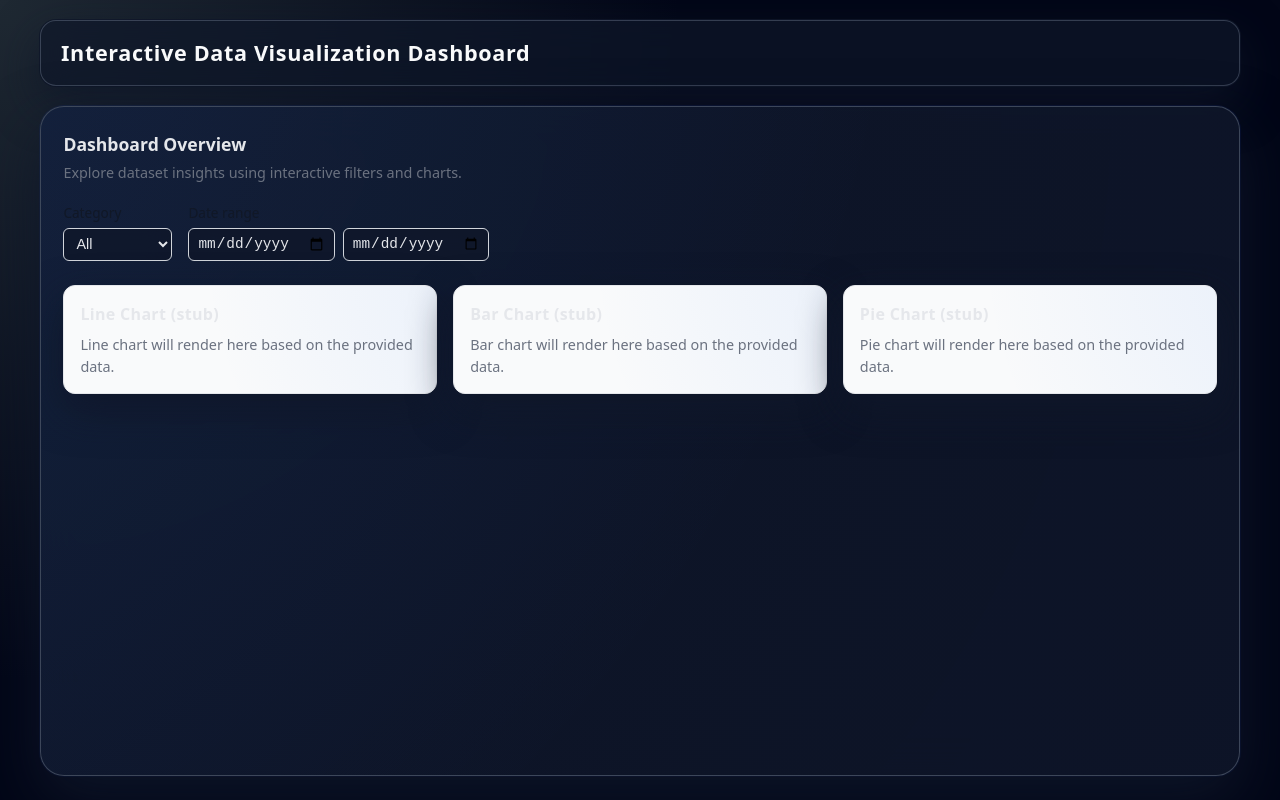
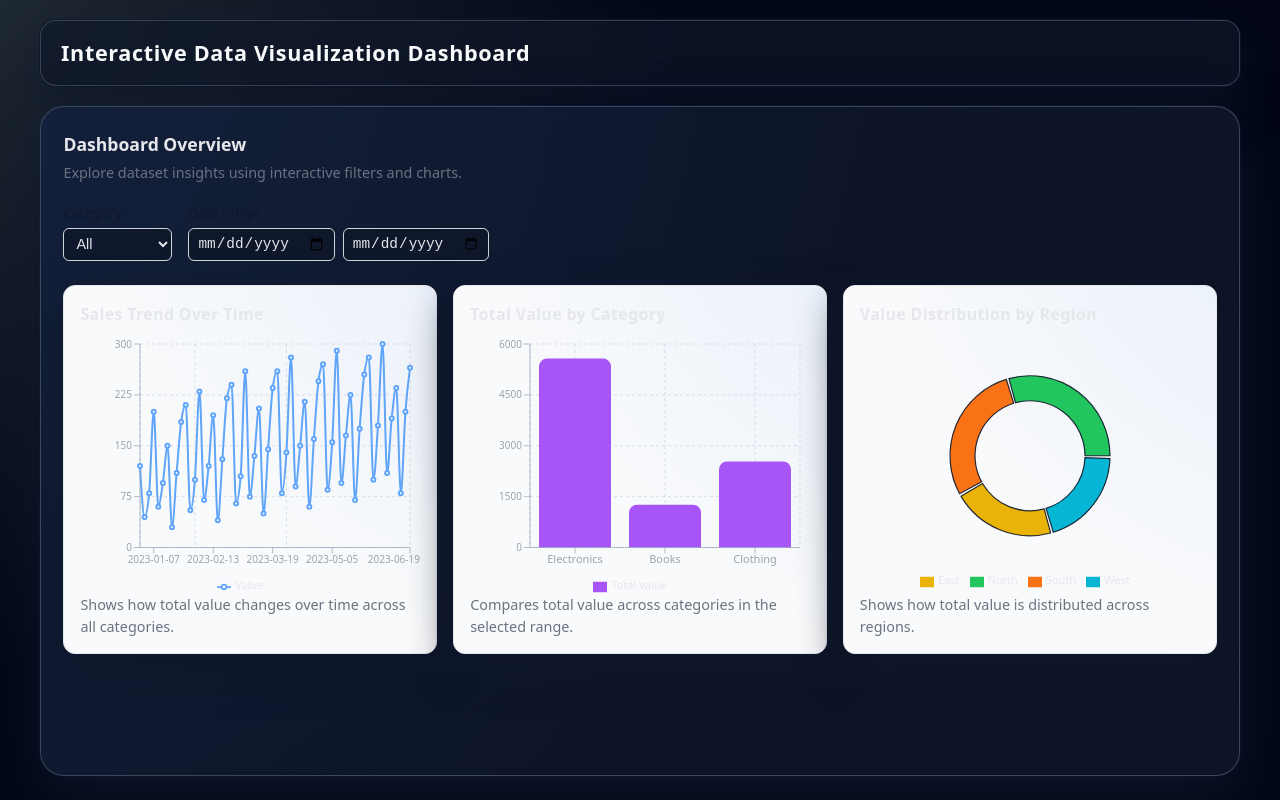
Before and after one commit to pavanisri-hub/interactive-data-viz-dashboard, a React (Vite) app: page / in a window 1280 px wide. Built offline with nearby package versions, Linux system fonts and the light colour scheme.

Commit message:
feat: render line, bar, and pie charts with mock data

```diff
--- a/src/components/Dashboard.jsx
+++ b/src/components/Dashboard.jsx
@@ -5,11 +5,12 @@ import PieChartComponent from './charts/PieChart.jsx';
 import CategoryFilter from './filters/CategoryFilter.jsx';
 import DateRangeFilter from './filters/DateRangeFilter.jsx';
 import LoadingSpinner from './common/LoadingSpinner.jsx';
+import mockData from '../data/mockData.json';
 
 function Dashboard() {
-  // Real state & data will come in later steps
   const isLoading = false;
   const error = null;
+  const data = mockData;
 
   return (
     <section
@@ -48,9 +49,9 @@ function Dashboard() {
           className="dashboard-charts"
           aria-label="Dashboard charts"
         >
-          <LineChartComponent data={[]} />
-          <BarChartComponent data={[]} />
-          <PieChartComponent data={[]} />
+          <LineChartComponent data={data} />
+          <BarChartComponent data={data} />
+          <PieChartComponent data={data} />
         </section>
       )}
     </section>
--- a/src/components/charts/BarChart.jsx
+++ b/src/components/charts/BarChart.jsx
@@ -1,14 +1,76 @@
-import React from 'react';
+import React, { useMemo } from 'react';
+import {
+  BarChart,
+  Bar,
+  XAxis,
+  YAxis,
+  CartesianGrid,
+  Tooltip,
+  Legend,
+  ResponsiveContainer
+} from 'recharts';
 
 function BarChartComponent({ data }) {
+  const aggregatedByCategory = useMemo(() => {
+    if (!Array.isArray(data)) return [];
+    const map = new Map();
+    data.forEach((item) => {
+      const current = map.get(item.category) ?? 0;
+      map.set(item.category, current + (Number(item.value) || 0));
+    });
+    return Array.from(map.entries()).map(([category, total]) => ({
+      category,
+      total
+    }));
+  }, [data]);
+
   return (
     <section
       className="chart-card"
-      aria-label="Bar chart"
+      aria-label="Total value per category bar chart"
     >
-      <h3 className="chart-title">Bar Chart (stub)</h3>
+      <h3 className="chart-title">Total Value by Category</h3>
+      <div
+        style={{ width: '100%', height: 260 }}
+        aria-hidden="true"
+      >
+        <ResponsiveContainer>
+          <BarChart data={aggregatedByCategory} margin={{ top: 10, right: 10, left: 0, bottom: 0 }}>
+            <CartesianGrid strokeDasharray="3 3" stroke="rgba(148,163,184,0.3)" />
+            <XAxis
+              dataKey="category"
+              tick={{ fontSize: 11, fill: '#9ca3af' }}
+              stroke="rgba(148,163,184,0.7)"
+            />
+            <YAxis
+              tick={{ fontSize: 10, fill: '#9ca3af' }}
+              stroke="rgba(148,163,184,0.7)"
+            />
+            <Tooltip
+              contentStyle={{
+                backgroundColor: 'rgba(15,23,42,0.95)',
+                borderRadius: '0.75rem',
+                border: '1px solid rgba(148,163,184,0.6)',
+                fontSize: 12
+              }}
+              labelStyle={{ color: '#e5e7eb' }}
+              itemStyle={{ color: '#e5e7eb' }}
+            />
+            <Legend
+              wrapperStyle={{ fontSize: 11 }}
+              formatter={(value) => <span style={{ color: '#e5e7eb' }}>{value}</span>}
+            />
+            <Bar
+              dataKey="total"
+              name="Total value"
+              fill="#a855f7"
+              radius={[8, 8, 0, 0]}
+            />
+          </BarChart>
+        </ResponsiveContainer>
+      </div>
       <p className="chart-placeholder">
-        Bar chart will render here based on the provided data.
+        Compares total value across categories in the selected range.
       </p>
     </section>
   );
--- a/src/components/charts/LineChart.jsx
+++ b/src/components/charts/LineChart.jsx
@@ -1,14 +1,71 @@
-import React from 'react';
+import React, { useMemo } from 'react';
+import {
+  LineChart,
+  Line,
+  XAxis,
+  YAxis,
+  CartesianGrid,
+  Tooltip,
+  Legend,
+  ResponsiveContainer
+} from 'recharts';
 
 function LineChartComponent({ data }) {
+  const sortedData = useMemo(() => {
+    if (!Array.isArray(data)) return [];
+    return [...data].sort((a, b) => new Date(a.date) - new Date(b.date));
+  }, [data]);
+
   return (
     <section
       className="chart-card"
-      aria-label="Line chart"
+      aria-label="Sales trend over time line chart"
     >
-      <h3 className="chart-title">Line Chart (stub)</h3>
+      <h3 className="chart-title">Sales Trend Over Time</h3>
+      <div
+        style={{ width: '100%', height: 260 }}
+        aria-hidden="true"
+      >
+        <ResponsiveContainer>
+          <LineChart data={sortedData} margin={{ top: 10, right: 10, left: 0, bottom: 0 }}>
+            <CartesianGrid strokeDasharray="3 3" stroke="rgba(148,163,184,0.3)" />
+            <XAxis
+              dataKey="date"
+              tick={{ fontSize: 10, fill: '#9ca3af' }}
+              stroke="rgba(148,163,184,0.7)"
+            />
+            <YAxis
+              tick={{ fontSize: 10, fill: '#9ca3af' }}
+              stroke="rgba(148,163,184,0.7)"
+            />
+            <Tooltip
+              contentStyle={{
+                backgroundColor: 'rgba(15,23,42,0.95)',
+                borderRadius: '0.75rem',
+                border: '1px solid rgba(148,163,184,0.6)',
+                fontSize: 12
+              }}
+              labelStyle={{ color: '#e5e7eb' }}
+              itemStyle={{ color: '#e5e7eb' }}
+            />
+            <Legend
+              wrapperStyle={{ fontSize: 11 }}
+              formatter={(value) => <span style={{ color: '#e5e7eb' }}>{value}</span>}
+            />
+            <Line
+              type="monotone"
+              dataKey="value"
+              name="Value"
+              stroke="#60a5fa"
+              strokeWidth={2}
+              dot={{ r: 2 }}
+              activeDot={{ r: 4 }}
+            />
+          </LineChart>
+        </ResponsiveContainer>
+      </div>
       <p className="chart-placeholder">
-        Line chart will render here based on the provided data.
+        Shows how total value changes over time across all categories.
       </p>
     </section>
   );
--- a/src/components/charts/PieChart.jsx
+++ b/src/components/charts/PieChart.jsx
@@ -1,14 +1,79 @@
-import React from 'react';
+import React, { useMemo } from 'react';
+import {
+  PieChart,
+  Pie,
+  Cell,
+  Tooltip,
+  Legend,
+  ResponsiveContainer
+} from 'recharts';
+
+const COLORS = ['#22c55e', '#f97316', '#eab308', '#06b6d4'];
 
 function PieChartComponent({ data }) {
+  const aggregatedByRegion = useMemo(() => {
+    if (!Array.isArray(data)) return [];
+    const map = new Map();
+    data.forEach((item) => {
+      const current = map.get(item.region) ?? 0;
+      map.set(item.region, current + (Number(item.value) || 0));
+    });
+    return Array.from(map.entries()).map(([region, total]) => ({
+      name: region,
+      value: total
+    }));
+  }, [data]);
+
   return (
     <section
       className="chart-card"
-      aria-label="Pie chart"
+      aria-label="Value distribution by region pie chart"
     >
-      <h3 className="chart-title">Pie Chart (stub)</h3>
+      <h3 className="chart-title">Value Distribution by Region</h3>
+      <div
+        style={{ width: '100%', height: 260 }}
+        aria-hidden="true"
+      >
+        <ResponsiveContainer>
+          <PieChart>
+            <Pie
+              data={aggregatedByRegion}
+              dataKey="value"
+              nameKey="name"
+              cx="50%"
+              cy="50%"
+              innerRadius={55}
+              outerRadius={80}
+              paddingAngle={2}
+            >
+              {aggregatedByRegion.map((entry, index) => (
+                <Cell
+                  key={entry.name}
+                  fill={COLORS[index % COLORS.length]}
+                  stroke="rgba(15,23,42,0.9)"
+                  strokeWidth={1.2}
+                />
+              ))}
+            </Pie>
+            <Tooltip
+              contentStyle={{
+                backgroundColor: 'rgba(15,23,42,0.95)',
+                borderRadius: '0.75rem',
+                border: '1px solid rgba(148,163,184,0.6)',
+                fontSize: 12
+              }}
+              labelStyle={{ color: '#e5e7eb' }}
+              itemStyle={{ color: '#e5e7eb' }}
+            />
+            <Legend
+              wrapperStyle={{ fontSize: 11 }}
+              formatter={(value) => <span style={{ color: '#e5e7eb' }}>{value}</span>}
+            />
+          </PieChart>
+        </ResponsiveContainer>
+      </div>
       <p className="chart-placeholder">
-        Pie chart will render here based on the provided data.
+        Shows how total value is distributed across regions.
       </p>
     </section>
   );
```
